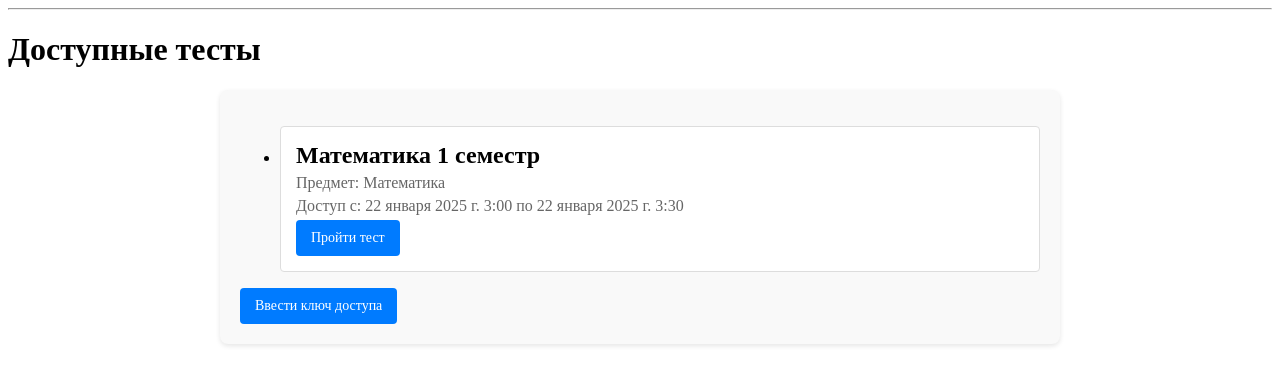
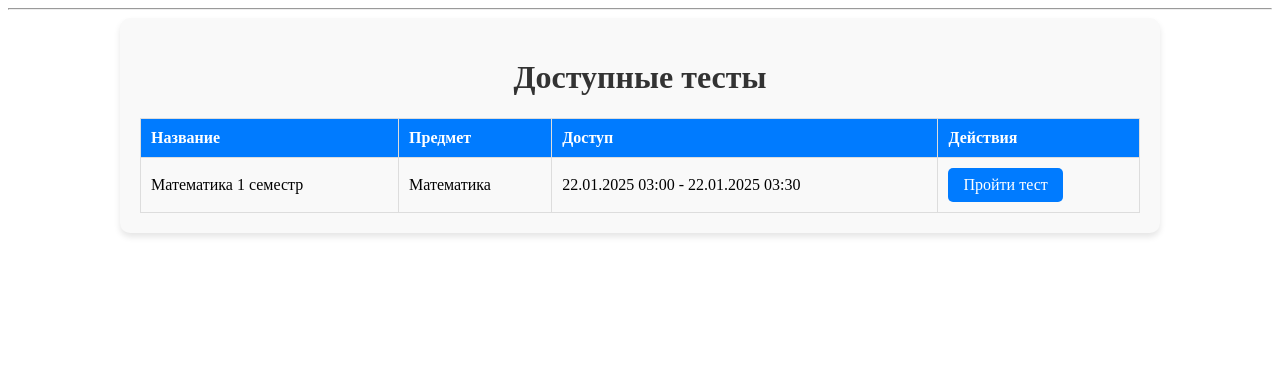
Before and after one commit to maksimiliantim/exam_system, a Django app: page /tests/ in a window 1280 px wide. Shown: the part 26-411 px from the top of the page. Run offline with Django 4.2, Linux system fonts and the light colour scheme; data comes from the database, SQL or seed files in the repository.

Commit message:
Update test_list.html

```diff
--- a/templates/tests_app/test_list.html
+++ b/templates/tests_app/test_list.html
@@ -1,54 +1,28 @@
 {% extends 'base.html' %}
 {% block content %}
-<h1>Доступные тесты</h1>
-<div class="test-container">
-    <ul>
-        {% for test in tests %}
-            <li class="test-item">
-                <h3>{{ test.title }}</h3>
-                <p>Предмет: {{ test.subject.name }}</p>
-                <p>Доступ с: {{ test.start_datetime }} по {{ test.end_datetime }}</p>
-                <a href="{% url 'test_detail' test.pk %}" class="btn">Пройти тест</a>
-            </li>
-        {% endfor %}
-    </ul>
-    <a href="{% url 'enter_key' %}" class="btn">Ввести ключ доступа</a>
+<div style="max-width: 1000px; margin: auto; padding: 20px; background-color: #f9f9f9; border-radius: 10px; box-shadow: 0 4px 6px rgba(0, 0, 0, 0.1);">
+  <h1 style="text-align: center; color: #333;">Доступные тесты</h1>
+  <table style="width: 100%; margin-top: 20px; border-collapse: collapse;">
+    <thead>
+      <tr style="background-color: #007bff; color: white; text-align: left;">
+        <th style="padding: 10px; border: 1px solid #ddd;">Название</th>
+        <th style="padding: 10px; border: 1px solid #ddd;">Предмет</th>
+        <th style="padding: 10px; border: 1px solid #ddd;">Доступ</th>
+        <th style="padding: 10px; border: 1px solid #ddd;">Действия</th>
+      </tr>
+    </thead>
+    <tbody>
+      {% for test in tests %}
+      <tr style="border: 1px solid #ddd;">
+        <td style="padding: 10px; border: 1px solid #ddd;">{{ test.title }}</td>
+        <td style="padding: 10px; border: 1px solid #ddd;">{{ test.subject.name }}</td>
+        <td style="padding: 10px; border: 1px solid #ddd;">{{ test.start_datetime|date:"d.m.Y H:i" }} - {{ test.end_datetime|date:"d.m.Y H:i" }}</td>
+        <td style="padding: 10px; border: 1px solid #ddd;">
+          <a href="{% url 'test_detail' test.pk %}" style="display: inline-block; padding: 8px 15px; background-color: #007bff; color: white; text-decoration: none; border-radius: 5px;">Пройти тест</a>
+        </td>
+      </tr>
+      {% endfor %}
+    </tbody>
+  </table>
 </div>
-<style>
-    .test-container {
-        max-width: 800px;
-        margin: 20px auto;
-        padding: 20px;
-        background-color: #f9f9f9;
-        border-radius: 8px;
-        box-shadow: 0 2px 5px rgba(0, 0, 0, 0.1);
-    }
-    .test-item {
-        border: 1px solid #ddd;
-        border-radius: 4px;
-        padding: 15px;
-        margin-bottom: 15px;
-        background: white;
-    }
-    .test-item h3 {
-        margin: 0;
-        font-size: 1.5em;
-    }
-    .test-item p {
-        margin: 5px 0;
-        color: #666;
-    }
-    .btn {
-        display: inline-block;
-        padding: 10px 15px;
-        background-color: #007bff;
-        color: white;
-        text-decoration: none;
-        border-radius: 4px;
-        font-size: 14px;
-    }
-    .btn:hover {
-        background-color: #0056b3;
-    }
-</style>
 {% endblock %}
```
